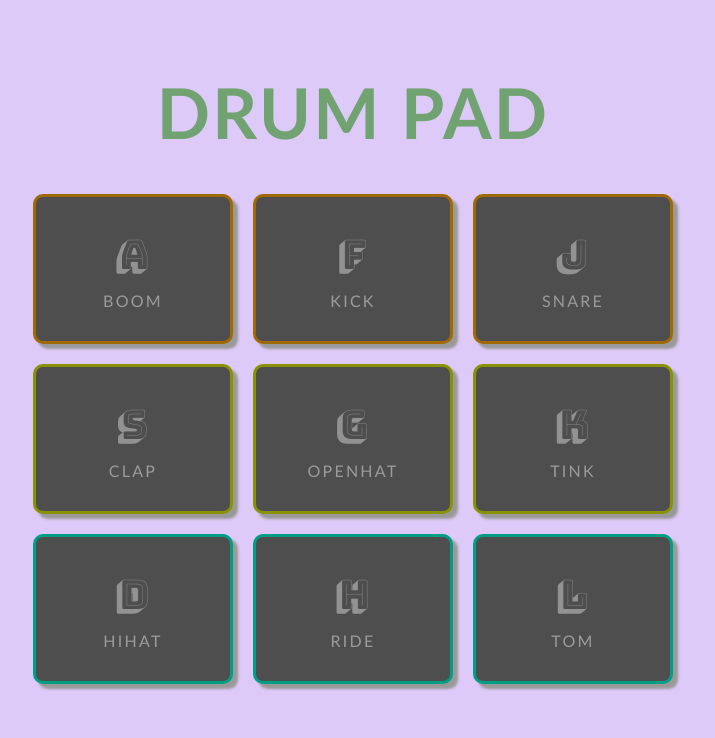
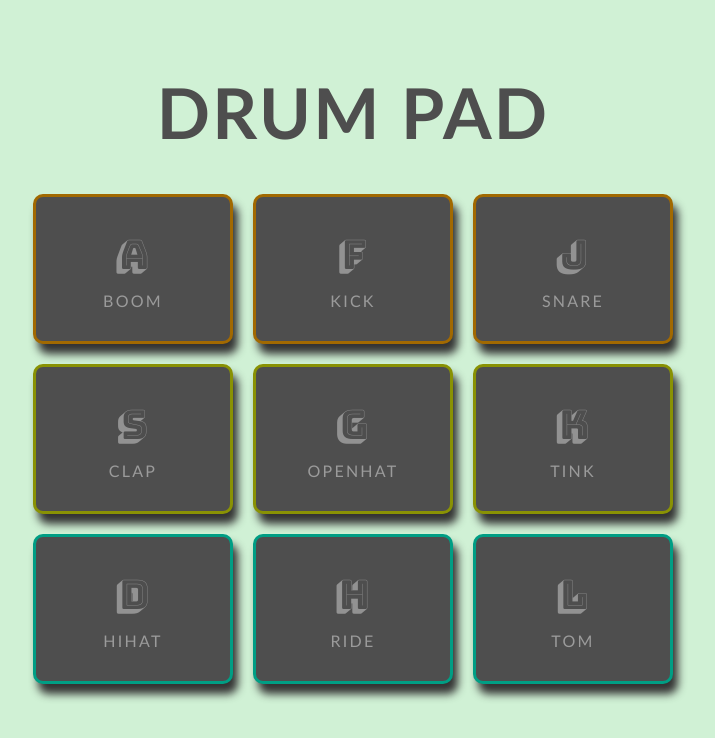
Before and after one commit to gkamieniecki/keyboardDrumKit, a plain HTML site: page index.html in a window 1280 px wide. Shown: the whole page, without its empty margins (287-1002 px from the left). Drawn offline with Linux system fonts and the light colour scheme.

Commit message:
changed background color

```diff
--- a/style.css
+++ b/style.css
@@ -7,7 +7,7 @@ body {
     color:rgb(155, 155, 155);
     letter-spacing: .14em;
     text-transform: uppercase;
-    background-color: rgba(184, 141, 241, 0.459);
+    background-color: rgba(178, 233, 187, 0.603);
 }
 
 .instruction {
@@ -31,7 +31,8 @@ body {
     border-radius: 10px;
     cursor: pointer;
     /* border: rgb(15, 8, 8) solid 2px; */
-    box-shadow: 0.4vw 0.4vw 0.2vw 0vw #999;
+    /* box-shadow: 0.4vw 0.4vw 0.2vw 0vw #999; */
+    box-shadow: 5px 10px 8px 0px rgb(51, 51, 51);
     justify-content: center;
 }
 
@@ -41,13 +42,15 @@ body {
 
 .sound:active {
     background-color: rgb(48, 48, 48);
-    box-shadow: 0.2vw 0.2vw 0.1vw 0vw #666;
+    /* box-shadow: 0.2vw 0.2vw 0.1vw 0vw #666; */
+    box-shadow: 2px 5px 5px 0px black;
     transform: translateY(4px);
 }
 
 .clickChange {
     background-color: rgb(48, 48, 48);;
-    box-shadow: 0.2vw 0.2vw 0.1vw 0vw #666;
+    /* box-shadow: 0.2vw 0.2vw 0.1vw 0vw #666; */
+    box-shadow: 2px 5px 5px 0px black;
     transform: translateY(4px);
 }
 
@@ -79,6 +82,6 @@ h1 {
     display: flex;
     justify-content: center;
     font-size: 70px;
-    color: rgba(24, 131, 3, 0.548);
+    color: rgb(78, 78, 78);
     margin: 70px 0 20px 0
 }
```
